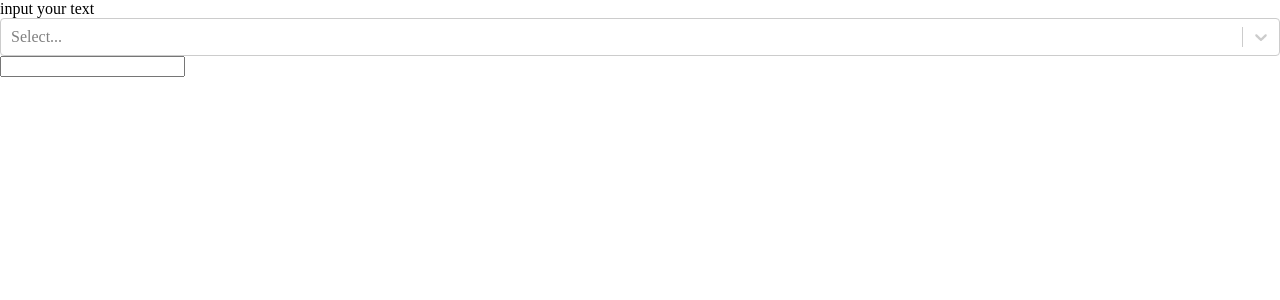
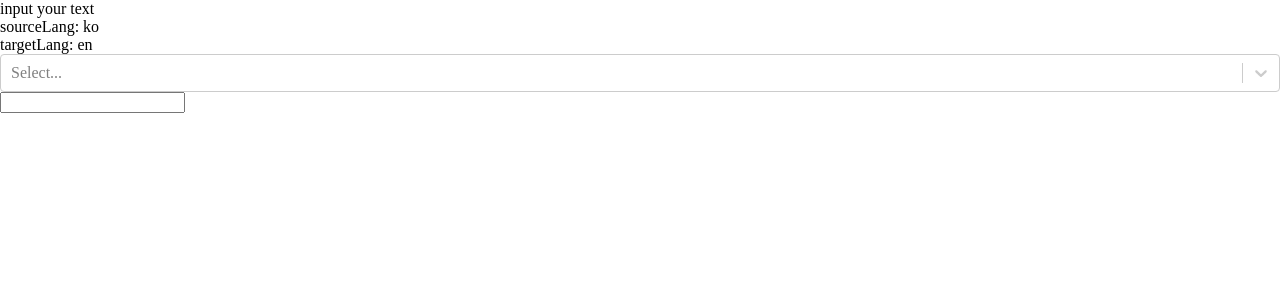
Before and after one commit to yunyeop/suplater, a React (Create React App) app in the folder Front-End/: page / in a window 1280 px wide. Shown: the top 300 px of the page. Built offline with nearby package versions, Linux system fonts and the light colour scheme.

Commit message:
feat:set source lang & declare type

```diff
--- a/Front-End/src/components/LanguageSelectBox.tsx
+++ b/Front-End/src/components/LanguageSelectBox.tsx
@@ -1,4 +1,4 @@
-import Select from 'react-select';
+import Select, { OptionTypeBase, ValueType } from 'react-select';
 
 interface ReactSelectOptionsType {
   value: string,
@@ -11,7 +11,7 @@ const options: ReactSelectOptionsType[] = [
 ];
 
 interface LanguageSelectBoxProps {
-  onChange: () => void;
+  onChange: (value: ValueType<OptionTypeBase, boolean>) => void;
 }
 
 const LanguageSelectBox = ({ onChange }: LanguageSelectBoxProps) => {
--- a/Front-End/src/pages/Main/index.tsx
+++ b/Front-End/src/pages/Main/index.tsx
@@ -1,17 +1,27 @@
 import axios from 'axios';
 import { FocusEvent, KeyboardEvent, useRef, useState } from 'react';
 import { useEffect } from 'react';
+import { OptionTypeBase, ValueType } from 'react-select';
 import LanguageSelectBox from '../../components/LanguageSelectBox';
+import { Lang } from '../../types/language';
 
 const Main = () => {
   const didMount = useRef(false);
 
   const [sourceValue, setSourceValue] = useState<string>('');
+  const [sourceLang, setSourceLang] = useState<Lang>('ko');
   const [targetValue, setTargetValue] = useState<string>('');
+  const [targetLang, setTargetLang] = useState<Lang>('en');
 
   useEffect(() => {
     const getTranslatedValue = async () => {
-      const { data } = await axios.get<string>(`http://localhost:1029/translate/papago?text=${sourceValue}&source=en&target=ko`);
+      const { data } = await axios.get<string>(`http://localhost:1029/translate/papago`, {
+        params: {
+          text: sourceValue,
+          source: sourceLang,
+          target: targetLang,
+        }
+      });
       setTargetValue(data);
     };
 
@@ -23,8 +33,8 @@ const Main = () => {
     }
   }, [sourceValue]);
 
-  const handleSourceLangChange = () => {
-    console.log('handle raect-select change value!!');
+  const handleSourceLangChange = ({ value }: any) => {
+    setSourceLang(value);
   }
 
 
@@ -49,6 +59,12 @@ const Main = () => {
       <div>
         input your text
       </div>
+      <div>
+        sourceLang: { sourceLang }
+      </div>
+      <div>
+        targetLang: { targetLang }
+      </div>
       <LanguageSelectBox
         onChange={handleSourceLangChange} />
       <input
--- /dev/null
+++ b/Front-End/src/types/language/index.ts
@@ -0,0 +1 @@
+export type Lang = 'ko' | 'en' | 'jp';
```
